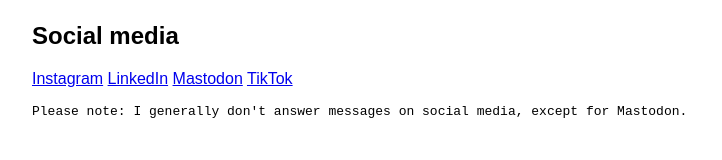
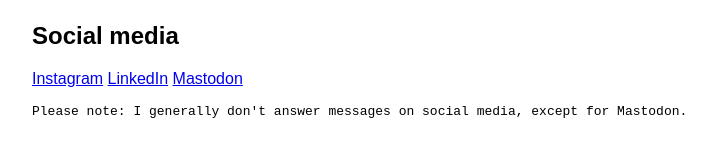
Before and after one commit to flipvandevoort/flipvandevoort.com, a plain HTML site: page index.html in a window 1280 px wide. Shown: the part 276-436 px from the top of the page, without its empty margins (275-997 px from the left). Drawn offline with Linux system fonts and the light colour scheme.

Commit message:
Removed TikTok link

```diff
--- a/index.html
+++ b/index.html
@@ -48,7 +48,7 @@
 </header>
   <div id="social">
     <h2>Social media</h2>
-  <p><a href="https://www.instagram.com/flipvandevoort/">Instagram</a> <a href="https://www.linkedin.com/in/flipvandevoort">LinkedIn</a> <a rel="me" href="https://mastodon.green/@flip">Mastodon</a> <a href="https://www.tiktok.com/@flipvandevoort">TikTok</a></p>
+  <p><a href="https://www.instagram.com/flipvandevoort/">Instagram</a> <a href="https://www.linkedin.com/in/flipvandevoort">LinkedIn</a> <a rel="me" href="https://mastodon.green/@flip">Mastodon</a></p>
   <p class="mono">Please note: I generally don't answer messages on social media, except for Mastodon.</p>
 </div><!-- #social -->
 <div id="contact">
```
